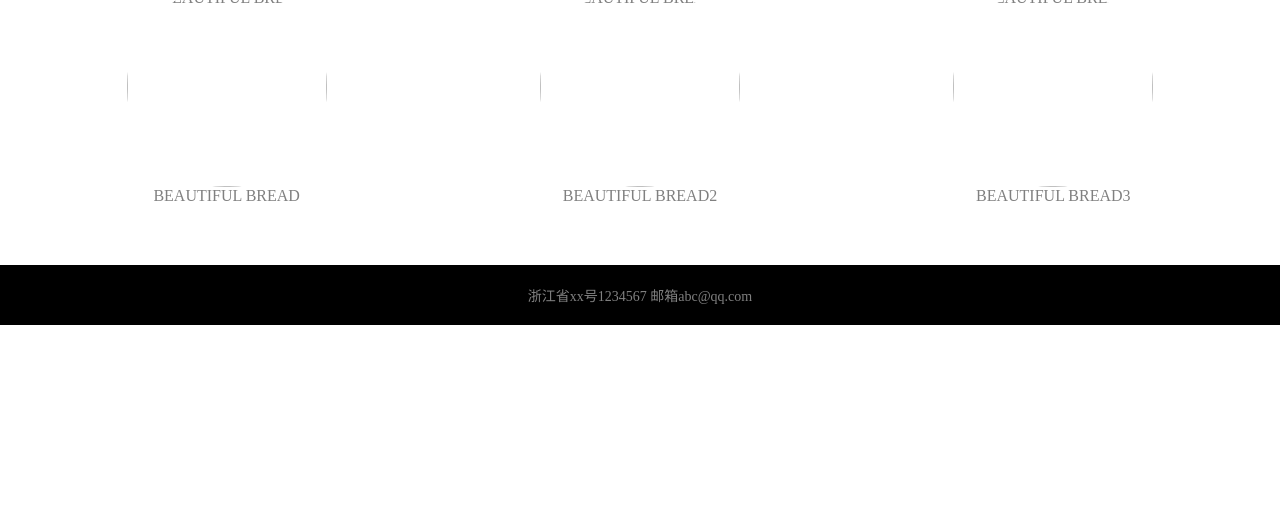
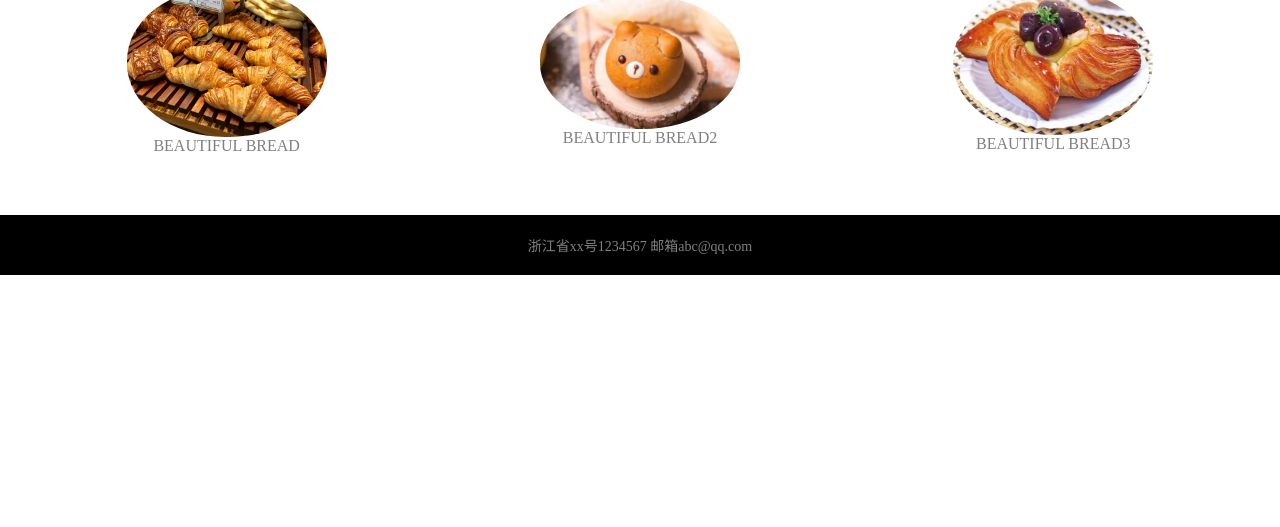
Before and after one commit to g1360639665/weblearn.io, a plain HTML site: page contact.html in a window 1280 px wide. Shown: the part 273-800 px from the top of the page. Drawn offline with Linux system fonts and the light colour scheme.

Commit message:
Update contact.html

```diff
--- a/contact.html
+++ b/contact.html
@@ -17,15 +17,15 @@
 	</header>
 	<section class="feature-box bad-gay">
 	<figure>
-		<img src="images/breads.jpg"  alt="beautiful bread">
+		<img src="breads.jpg"  alt="beautiful bread">
 		<figcaption>beautiful bread</figcaption>
 	</figure>
 	<figure>
-	<img src="images/breads-2.jpg"   alt="beautiful bread2">
+	<img src="breads-2.jpg"   alt="beautiful bread2">
 		<figcaption>beautiful bread2</figcaption>
 	</figure>
 	<figure>
-		<img src="images/breads-3.jpg"   alt="beautiful bread3">
+		<img src="breads-3.jpg"   alt="beautiful bread3">
 		<figcaption>beautiful bread3</figcaption>
 	</figure>
 
```
